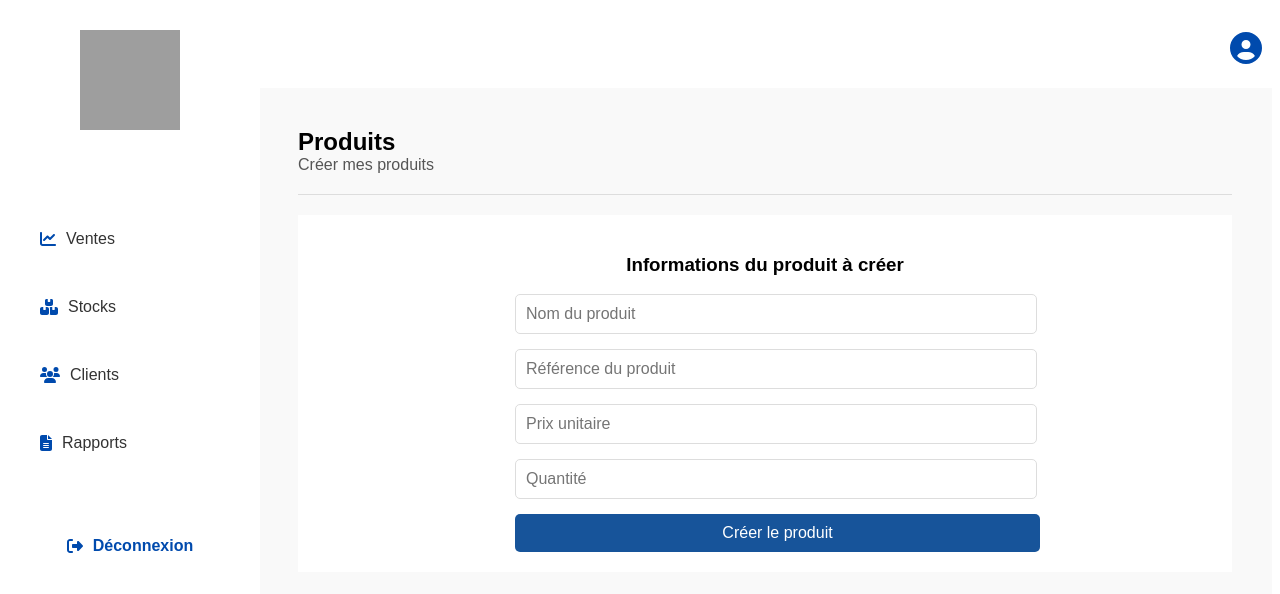
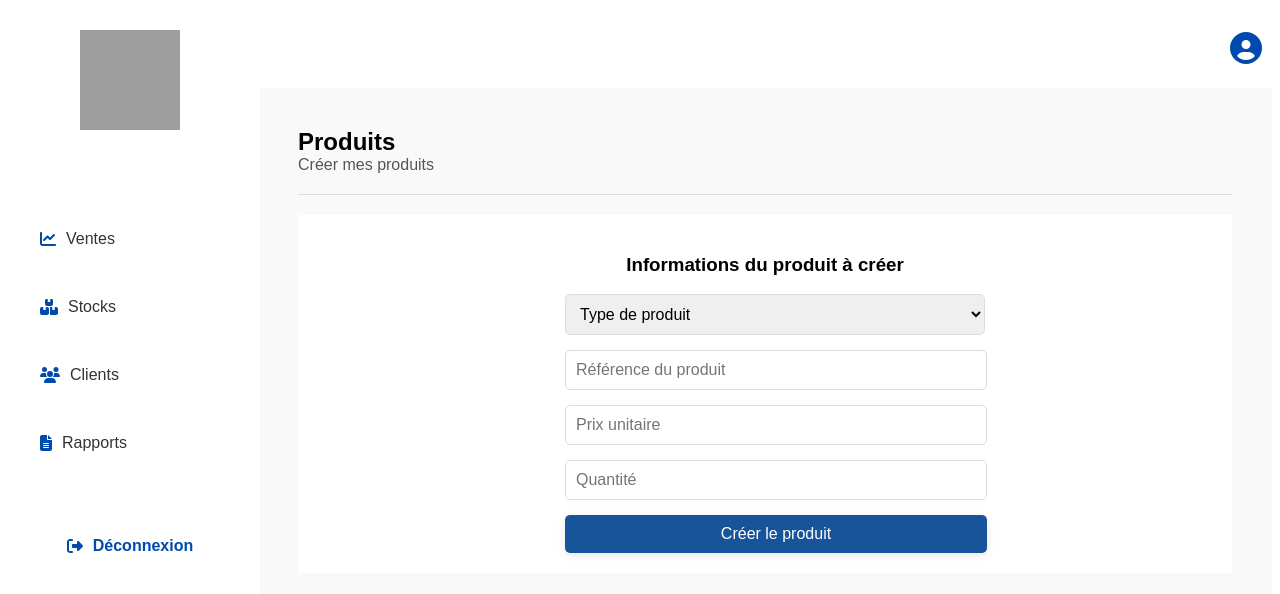
Before and after one commit to AngeAugustin/Front_packaging, a React (Create React App) app: page /Init in a window 1280 px wide. Shown: the top 594 px of the page. Built offline with nearby package versions, Linux system fonts and the light colour scheme; grey boxes are pictures that could not be loaded.

Commit message:
Créer produit logic cancelled

```diff
--- a/src/Pages/Init.js
+++ b/src/Pages/Init.js
@@ -1,3 +1,4 @@
+
 import React, { useState, useEffect } from "react";
 import { useAuth } from './AuthContext';
 import { useNavigate } from 'react-router-dom';
@@ -15,31 +16,52 @@ const Init = () => {
   const [successMessage, setSuccessMessage] = useState('');
   const { Username } = useAuth();
 
-  // Fonction pour générer une référence unique basée sur le nom du produit
-  const generateUniqueReference = (nomProduit) => {
-    if (!nomProduit || nomProduit.length < 2) return ""; // S'assurer d'avoir au moins 2 lettres
+  // Fonction pour générer une référence unique
+  const generateUniqueReference = (typeProduit) => {
+    let prefix;
 
-    let prefix = nomProduit.substring(0, 2).toUpperCase(); // Prend les 2 premières lettres en majuscules
+    switch (typeProduit) {
+      case "Packaging artisanal":
+        prefix = "PA-AT";
+        break;
+      case "Packaging moderne":
+        prefix = "PA-MO";
+        break;
+      case "Eau":
+        prefix = "A-EA";
+        break;
+      case "Bière":
+        prefix = "A-BI";
+        break;
+      case "Sucrerie":
+        prefix = "A-SU";
+        break;
+      default:
+        prefix = "UNK";
+    }
+
     let randomNumber;
 
+    // Assurez-vous que le numéro est unique
     do {
       randomNumber = Math.floor(100 + Math.random() * 900); // Génère un nombre entre 100 et 999
     } while (usedReferences.has(randomNumber));
 
-    setUsedReferences((prev) => new Set(prev).add(randomNumber));
-    return `${prefix}-SK-${randomNumber}`;
+    setUsedReferences((prev) => new Set(prev).add(randomNumber)); // Ajoute le numéro à l'ensemble
+
+    return `${prefix}-${randomNumber}`;
   };
 
-  // Met à jour la référence automatiquement quand l'utilisateur quitte le champ
-  const handleBlurTypeProduit = () => {
+  // Met à jour la référence automatiquement lorsqu’un type de produit est sélectionné
+  useEffect(() => {
     if (typeProduit) {
       const newReference = generateUniqueReference(typeProduit);
       setReferenceProduit(newReference);
     }
-  };
+  }, [typeProduit]);
 
   const handleInit = async (e) => {
-    e.preventDefault();
+    e.preventDefault(); // Empêche le rechargement de la page
 
     if (!typeProduit || !qteProduit || !prixProduit) {
       setErrorMessage('Veuillez remplir tous les champs.');
@@ -87,6 +109,7 @@ const Init = () => {
 
   return (
     <div style={{ fontFamily: "Arial, sans-serif", padding: "20px", height: "400px" }}>
+      {/* Header section */}
       <div style={{ display: "flex", justifyContent: "space-between", alignItems: "center", marginBottom: "20px" }}>
         <div>
           <h2 style={{ margin: 0 }}>Produits</h2>
@@ -96,19 +119,36 @@ const Init = () => {
 
       <div style={{ borderBottom: "1px solid #ddd", marginBottom: "20px" }}></div>
 
-      <div style={{ flex: 1, backgroundColor: '#fff', display: 'flex', flexDirection: 'column', justifyContent: 'center', alignItems: 'center', padding: '20px' }}>
+      {/* Section principale */}
+      <div
+        style={{
+          flex: 1,
+          backgroundColor: '#fff',
+          display: 'flex',
+          flexDirection: 'column',
+          justifyContent: 'center',
+          alignItems: 'center',
+          padding: '20px',
+        }}
+      >
         <h3>Informations du produit à créer</h3>
         {errorMessage && <p style={errorStyle}>{errorMessage}</p>}
         {successMessage && <p style={successStyle}>{successMessage}</p>}
-        <form onSubmit={handleInit} style={{ width: '100%', maxWidth: 500 }}>
-          <input
-            type="text"
-            placeholder="Nom du produit"
-            style={{ ...inputStyle, marginBottom: '15px', width: '100%' }}
+        <form onSubmit={handleInit} style={{ width: '100%', maxWidth: 400 }}>
+          <select
+            style={{ ...inputStyle, marginBottom: '15px', width: '420px' }}
             value={typeProduit}
             onChange={(e) => setTypeProduit(e.target.value)}
-            onBlur={handleBlurTypeProduit}
-          />
+          >
+            <option value="" disabled selected>
+              Type de produit
+            </option>
+            <option value="Packaging artisanal">Packaging artisanal</option>
+            <option value="Packaging moderne">Packaging moderne</option>
+            <option value="Eau">Eau</option>
+            <option value="Bière">Bière</option>
+            <option value="Sucrerie">Sucrerie</option>
+          </select>
 
           <input
             type="text"
@@ -135,7 +175,22 @@ const Init = () => {
             onChange={(e) => setQteProduit(e.target.value)}
           />
 
-          <button type="submit" style={buttonStyle}>Créer le produit</button>
+          <button
+            type="submit"
+            style={{
+              width: '422px',
+              padding: '10px',
+              backgroundColor: '#17549A',
+              color: '#fff',
+              border: 'none',
+              borderRadius: '5px',
+              fontSize: '16px',
+              cursor: 'pointer',
+              boxShadow: "0 2px 8px rgba(0, 0, 0, 0.1)"
+            }}
+          >
+            Créer le produit
+          </button>
         </form>
       </div>
     </div>
@@ -160,15 +215,4 @@ const successStyle = {
   margin: '10px 0',
 };
 
-const buttonStyle = {
-  width: '105%',
-  padding: '10px',
-  backgroundColor: '#17549A',
-  color: '#fff',
-  border: 'none',
-  borderRadius: '5px',
-  fontSize: '16px',
-  cursor: 'pointer',
-};
-
 export default Init;
--- a/src/Pages/Vendre.js
+++ b/src/Pages/Vendre.js
@@ -533,7 +533,7 @@ const styles = {
   },
   section: { marginBottom: "0px" },
   heading: { marginBottom: "10px" },
-  input: { width: "100%", padding: "10px", margin: "5px 0", fontSize: "16px", borderRadius: "5px", border: "1px solid #ddd" },
+  input: { width: "97%", padding: "10px", margin: "5px 0", fontSize: "16px", borderRadius: "5px", border: "1px solid #ddd" },
   button: {
     backgroundColor: "#4CAF50",
     color: "white",
```
